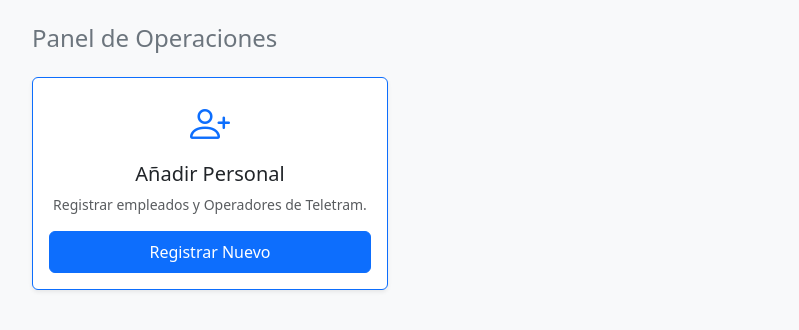
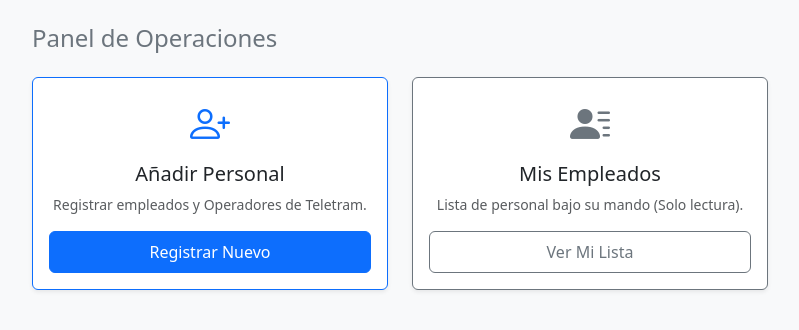
Before and after one commit to raulempres-png/sistema_asistencia, a Flask app: page /panel in a window 1280 px wide. Shown: the part 56-386 px from the top of the page, without its empty margins (50-849 px from the left). Run offline with Flask 3, Linux system fonts and the light colour scheme; the visitor is signed in with stand-in values (Sample User, id 1).

Commit message:
Limpieza total de archivos pesados y actualización de panel

```diff
--- a/templates/panel.html
+++ b/templates/panel.html
@@ -7,7 +7,6 @@
     <link href="https://cdn.jsdelivr.net/npm/bootstrap@5.3.0/dist/css/bootstrap.min.css" rel="stylesheet">
     <link rel="stylesheet" href="https://cdn.jsdelivr.net/npm/bootstrap-icons@1.11.1/font/bootstrap-icons.css">
     <style>
-        /* Ajuste opcional para que las tarjetas no se vean tan pegadas en celular */
         .card { transition: transform 0.2s; }
         .card:active { transform: scale(0.98); }
     </style>
@@ -35,6 +34,19 @@
                         <h5 class="mt-2">Añadir Personal</h5>
                         <p class="small text-muted">Registrar empleados y Operadores de Teletram.</p>
                         <a href="/registro" class="btn btn-primary w-100 py-2">Registrar Nuevo</a>
+                    </div>
+                </div>
+            </div>
+            {% endif %}
+
+            {% if rol == 'supervisor' %}
+            <div class="col-12 col-md-4 mb-3">
+                <div class="card shadow-sm h-100 border-secondary">
+                    <div class="card-body text-center">
+                        <i class="bi bi-person-lines-fill fs-1 text-secondary"></i>
+                        <h5 class="mt-2">Mis Empleados</h5>
+                        <p class="small text-muted">Lista de personal bajo su mando (Solo lectura).</p>
+                        <a href="/mis_empleados" class="btn btn-outline-secondary w-100 py-2">Ver Mi Lista</a>
                     </div>
                 </div>
             </div>
```
Also changed, not shown: templates/gestion_usuarios.html (+8 -7 lines), static/fotos_empleados/image.png (deleted), 1 other file.
